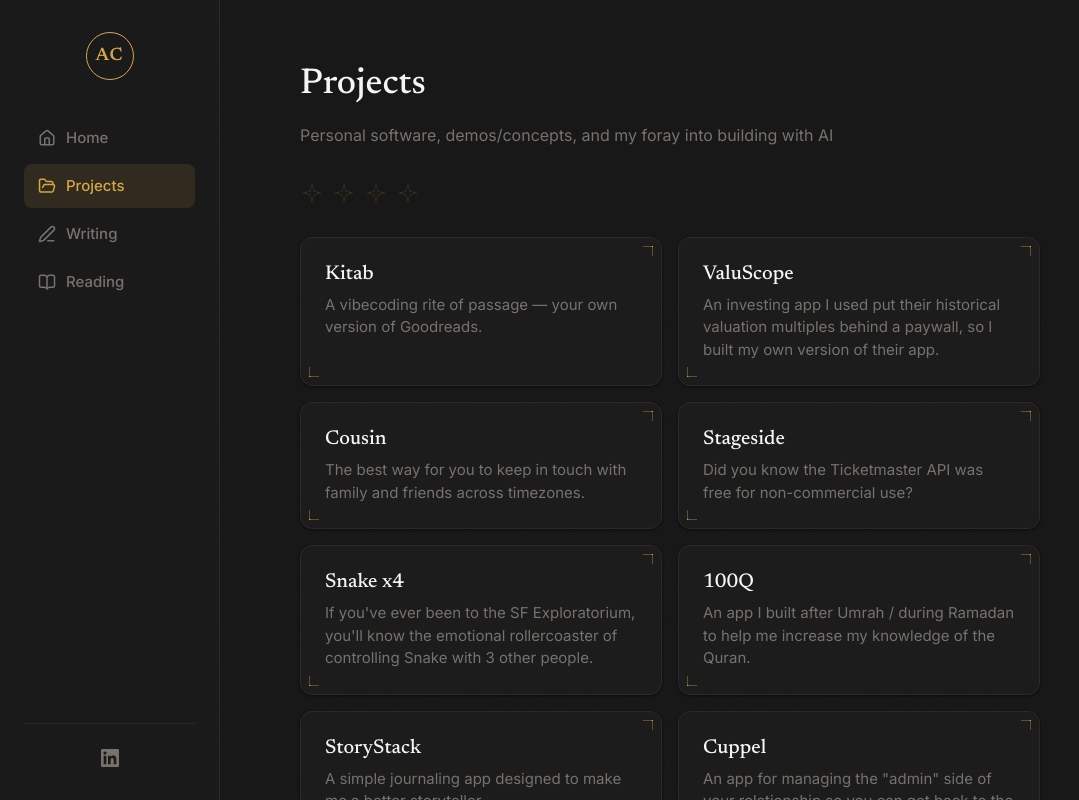
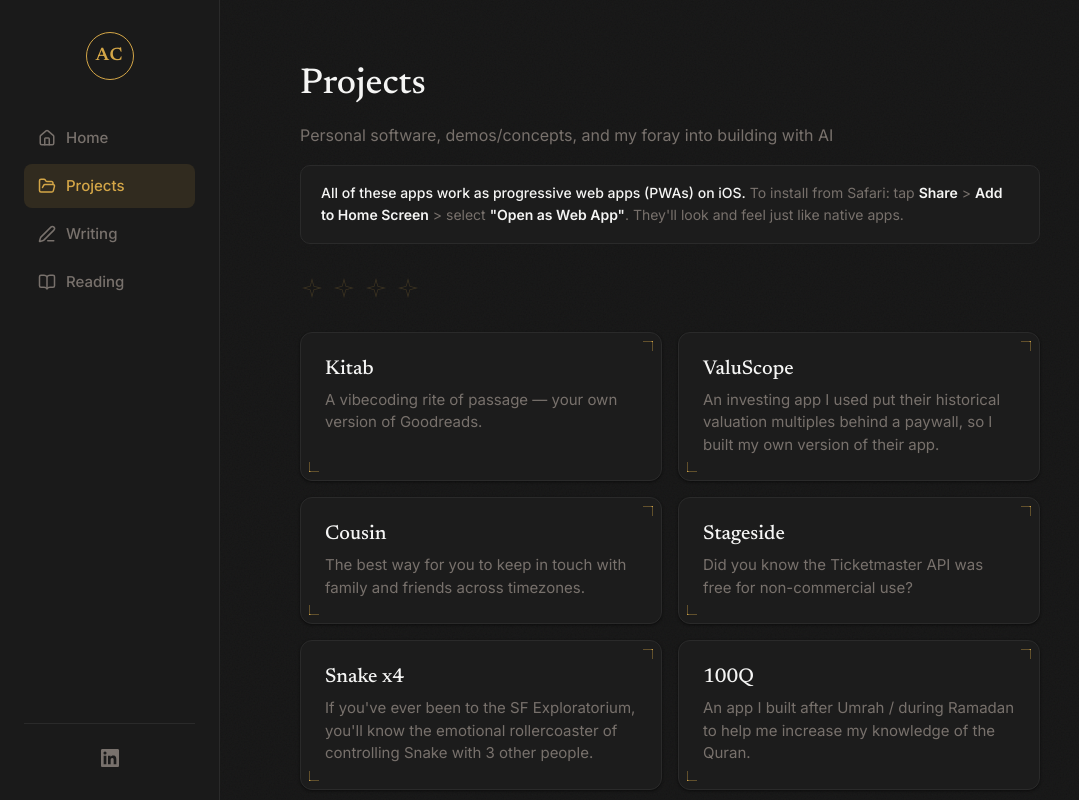
Before and after one commit to adib-hash/adib-personal-site, a React (Vite) app: page /projects in a window 1280 px wide. Shown: the top 800 px of the page, without its empty margins (0-1079 px from the left). Built offline with nearby package versions, Linux system fonts and the light colour scheme.

Commit message:
feat: add PWA installation guide on projects page
Co-Authored-By: Claude Opus 4.6 (1M context) <noreply@anthropic.com>

```diff
--- a/src/pages/Projects.jsx
+++ b/src/pages/Projects.jsx
@@ -79,6 +79,29 @@ export default function Projects() {
       <p style={{ color: "var(--text-muted)", marginBottom: 16, fontSize: 16 }}>
         Personal software, demos/concepts, and my foray into building with AI
       </p>
+
+      <div
+        style={{
+          background: "var(--card-bg)",
+          border: "1px solid var(--border)",
+          borderRadius: 10,
+          padding: "16px 20px",
+          marginBottom: 20,
+          fontSize: 14,
+          color: "var(--text-muted)",
+          lineHeight: 1.6,
+        }}
+      >
+        <span style={{ color: "var(--text-heading)", fontWeight: 500 }}>
+          All of these apps work as progressive web apps (PWAs) on iOS.
+        </span>{" "}
+        To install from Safari: tap{" "}
+        <strong style={{ color: "var(--text-heading)" }}>Share</strong> {">"}{" "}
+        <strong style={{ color: "var(--text-heading)" }}>Add to Home Screen</strong> {">"}{" "}
+        select{" "}
+        <strong style={{ color: "var(--text-heading)" }}>"Open as Web App"</strong>.
+        They'll look and feel just like native apps.
+      </div>
 
       <GeometricAccent />
 
```
